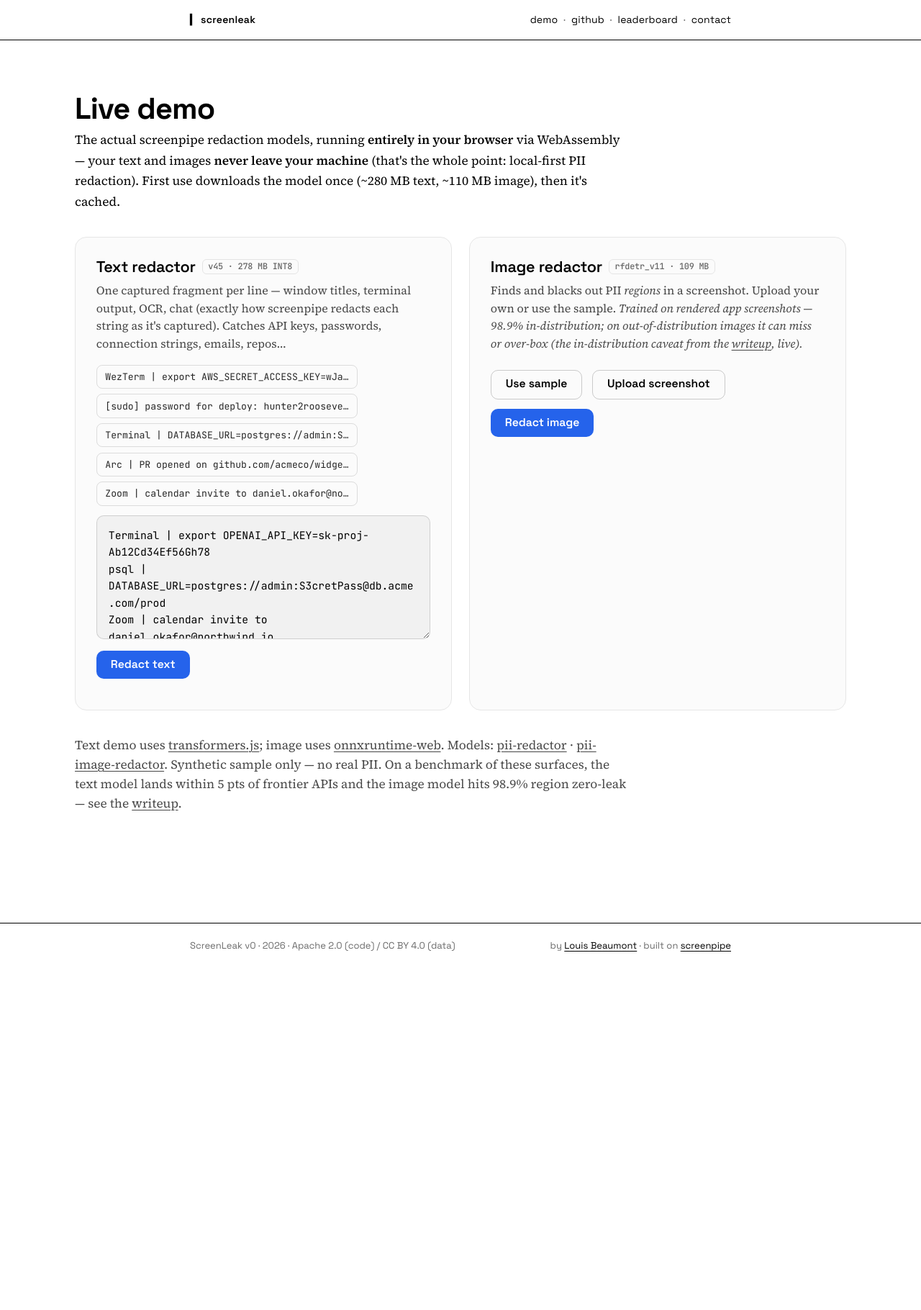
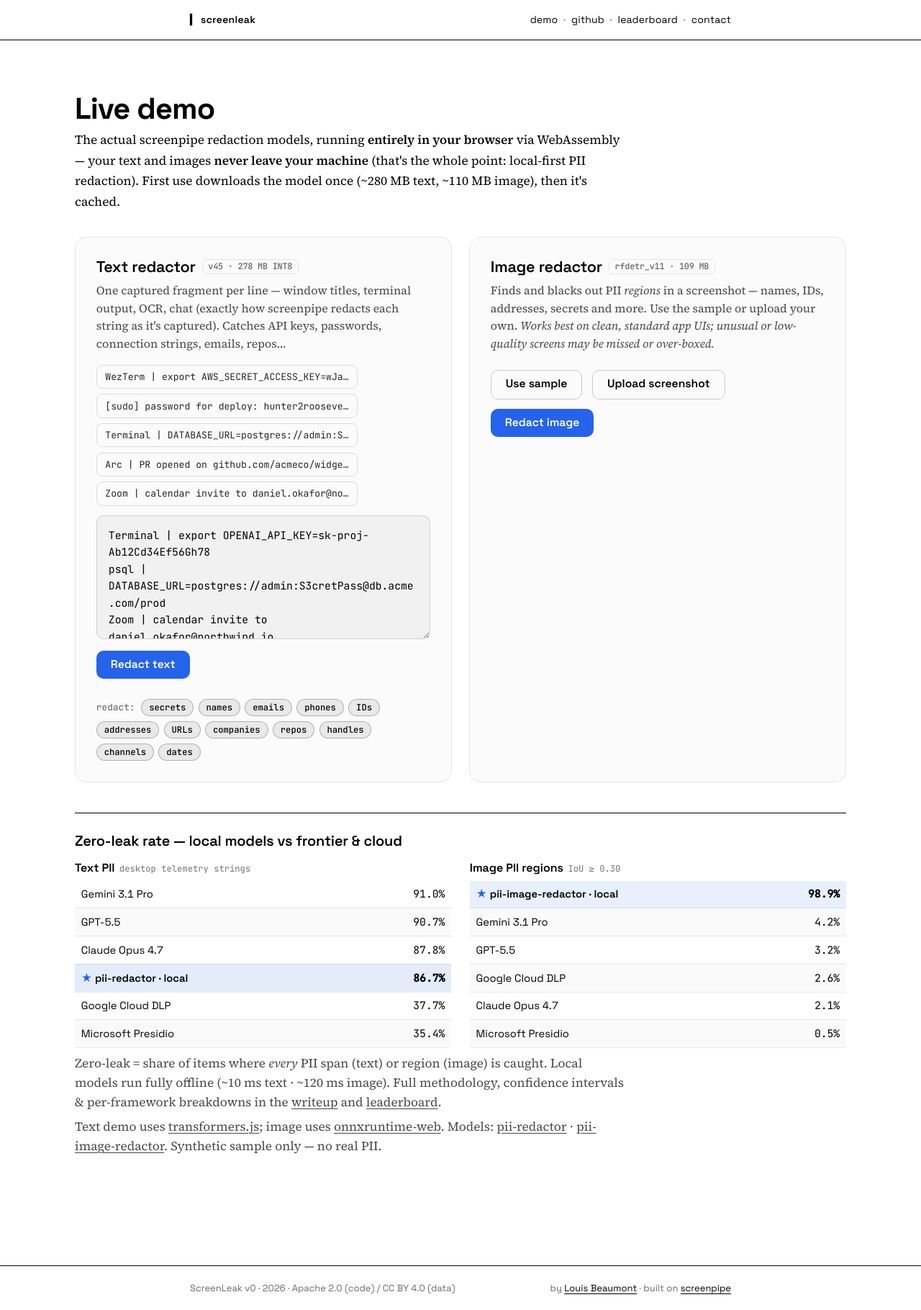
Before and after one commit to screenpipe/screenleak, a Jekyll site: the page built from docs/demo.html, in a window 1280 px wide. Shown: the whole page at 72% size. Built offline with Jekyll 4.4.1, drawn with Linux system fonts in a browser that asks for light colours; before the commit the page ends 1344 px from its top, so only the background shows below that.

Commit message:
demo: per-category redact toggle + benchmark table; soften data wording
- text demo: 12 category toggles (secrets / names / emails / phones / IDs /
  addresses / URLs / companies / repos / handles / channels / dates). The
  text model emits reliable per-category labels, so toggling re-renders the
  output instantly (no re-inference) — pick exactly what to black out.
  Image stays redact-all: it's a localizer, its per-region class isn't
  reliable enough on arbitrary screens to drive a category filter.
- benchmark tables under the demo: text + image zero-leak, local models vs
  frontier & cloud, sourced verbatim from the writeup, local rows starred.
- reword the image-card caveat to a usage note (no training-data wording)
  and drop "rendered" from the README one-liner.

Co-Authored-By: Claude Opus 4.8 <noreply@anthropic.com>

```diff
--- a/docs/demo.html
+++ b/docs/demo.html
@@ -28,12 +28,13 @@ Arc | PR opened on github.com/acmeco/widget-engine</textarea>
       <button id="text-run" class="btn">Redact text</button>
       <span id="text-status" class="status"></span>
     </div>
+    <div class="cats" id="cat-toggles"><span class="cats-label">redact:</span></div>
     <div id="text-output" class="output" hidden></div>
   </section>
 
   <section class="demo-card">
     <h2>Image redactor <span class="tag">rfdetr_v11 · 109&nbsp;MB</span></h2>
-    <p class="muted">Finds and blacks out PII <em>regions</em> in a screenshot. Upload your own or use the sample. <em>Trained on rendered app screenshots — 98.9% in-distribution; on out-of-distribution images it can miss or over-box (the in-distribution caveat from the <a href="{{ site.baseurl }}/">writeup</a>, live).</em></p>
+    <p class="muted">Finds and blacks out PII <em>regions</em> in a screenshot — names, IDs, addresses, secrets and more. Use the sample or upload your own. <em>Works best on clean, standard app UIs; unusual or low-quality screens may be missed or over-boxed.</em></p>
     <div class="row">
       <button id="img-example" class="btn ghost">Use sample</button>
       <label class="btn ghost">Upload screenshot<input id="img-file" type="file" accept="image/*" hidden></label>
@@ -45,7 +46,34 @@ Arc | PR opened on github.com/acmeco/widget-engine</textarea>
 
 </div>
 
-<p class="muted small">Text demo uses <a href="https://github.com/huggingface/transformers.js">transformers.js</a>; image uses <a href="https://onnxruntime.ai/docs/tutorials/web/">onnxruntime-web</a>. Models: <a href="https://huggingface.co/screenpipe/pii-redactor">pii-redactor</a> · <a href="https://huggingface.co/screenpipe/pii-image-redactor">pii-image-redactor</a>. Synthetic sample only — no real PII. On a benchmark of these surfaces, the text model lands within 5&nbsp;pts of frontier APIs and the image model hits 98.9% region zero-leak — see the <a href="{{ site.baseurl }}/">writeup</a>.</p>
+<h2 class="bench-h">Zero-leak rate — local models vs frontier &amp; cloud</h2>
+<div class="bench-grid">
+  <div class="bench">
+    <div class="bench-title">Text PII<span class="bench-sub">desktop telemetry strings</span></div>
+    <table>
+      <tr><td>Gemini 3.1 Pro</td><td class="num">91.0%</td></tr>
+      <tr><td>GPT-5.5</td><td class="num">90.7%</td></tr>
+      <tr><td>Claude Opus 4.7</td><td class="num">87.8%</td></tr>
+      <tr class="local"><td>pii-redactor · local</td><td class="num">86.7%</td></tr>
+      <tr><td>Google Cloud DLP</td><td class="num">37.7%</td></tr>
+      <tr><td>Microsoft Presidio</td><td class="num">35.4%</td></tr>
+    </table>
+  </div>
+  <div class="bench">
+    <div class="bench-title">Image PII regions<span class="bench-sub">IoU ≥ 0.30</span></div>
+    <table>
+      <tr class="local"><td>pii-image-redactor · local</td><td class="num">98.9%</td></tr>
+      <tr><td>Gemini 3.1 Pro</td><td class="num">4.2%</td></tr>
+      <tr><td>GPT-5.5</td><td class="num">3.2%</td></tr>
+      <tr><td>Google Cloud DLP</td><td class="num">2.6%</td></tr>
+      <tr><td>Claude Opus 4.7</td><td class="num">2.1%</td></tr>
+      <tr><td>Microsoft Presidio</td><td class="num">0.5%</td></tr>
+    </table>
+  </div>
+</div>
+<p class="muted small">Zero-leak = share of items where <em>every</em> PII span (text) or region (image) is caught. Local models run fully offline (~10&nbsp;ms text · ~120&nbsp;ms image). Full methodology, confidence intervals &amp; per-framework breakdowns in the <a href="{{ site.baseurl }}/">writeup</a> and <a href="https://github.com/screenpipe/screenleak/blob/main/results/unified_leaderboard.md">leaderboard</a>.</p>
+
+<p class="muted small">Text demo uses <a href="https://github.com/huggingface/transformers.js">transformers.js</a>; image uses <a href="https://onnxruntime.ai/docs/tutorials/web/">onnxruntime-web</a>. Models: <a href="https://huggingface.co/screenpipe/pii-redactor">pii-redactor</a> · <a href="https://huggingface.co/screenpipe/pii-image-redactor">pii-image-redactor</a>. Synthetic sample only — no real PII.</p>
 
 <style>
 /* this page ships its own <style>, so these only apply on /demo/ —
@@ -75,6 +103,23 @@ Arc | PR opened on github.com/acmeco/widget-engine</textarea>
 .output.show-labels .pii{margin-bottom:.6rem}
 .canvas-wrap{margin-top:.95rem;overflow:auto;max-height:640px;border-radius:10px}
 #img-canvas{max-width:100%;border:1px solid rgba(128,128,128,.3);border-radius:10px;display:none}
+/* category toggles (text demo) */
+.cats{display:flex;flex-wrap:wrap;gap:.4rem;align-items:center;margin:.75rem 0 .15rem}
+.cats-label{font:500 .8rem/1 var(--font-mono,monospace);opacity:.55;margin-right:.15rem}
+.cat{font:500 .76rem/1 var(--font-mono,monospace);border:1px solid rgba(128,128,128,.3);border-radius:999px;padding:.32rem .62rem;cursor:pointer;background:transparent;color:inherit;opacity:.4;text-decoration:line-through}
+.cat.on{opacity:1;background:rgba(128,128,128,.14);border-color:rgba(128,128,128,.55);text-decoration:none}
+.cat:hover{border-color:rgba(128,128,128,.7)}
+/* benchmark tables */
+.bench-h{font-size:1.25rem;margin:2.6rem 0 .2rem}
+.bench-grid{display:grid;grid-template-columns:1fr 1fr;gap:1.6rem;margin:1rem 0 .5rem;max-width:100%}
+@media(max-width:880px){.bench-grid{grid-template-columns:1fr}}
+.bench-title{font:600 1rem/1.3 var(--font-sans,sans-serif)}
+.bench-sub{font:400 .76rem/1 var(--font-mono,monospace);opacity:.55;margin-left:.4rem}
+.bench table{width:100%;border-collapse:collapse;font-size:.92rem;margin:.45rem 0 0}
+.bench td{padding:.42rem .55rem;border-bottom:1px solid rgba(128,128,128,.18)}
+.bench td.num{text-align:right;font-family:var(--font-mono,monospace)}
+.bench tr.local td{background:rgba(37,99,235,.1);font-weight:600}
+.bench tr.local td:first-child::before{content:"★ ";color:#2563eb}
 </style>
 
 <script type="module">
@@ -91,6 +136,39 @@ const EXAMPLES = [
 ];
 const exWrap = $("text-examples");
 EXAMPLES.forEach(t => { const b=document.createElement("button"); b.textContent = t.length>42?t.slice(0,42)+"…":t; b.title=t; b.onclick=()=>{ $("text-input").value=t; }; exWrap.appendChild(b); });
+
+// category toggles — the text model emits reliable per-category labels, so let
+// users choose which to black out. (The image model is a localizer; its
+// per-region class isn't reliable on arbitrary screens, so it redacts all.)
+const CATS=[
+  ["secret","secrets"],["private_person","names"],["private_email","emails"],
+  ["private_phone","phones"],["private_id","IDs"],["private_address","addresses"],
+  ["private_url","URLs"],["private_company","companies"],["private_repo","repos"],
+  ["private_handle","handles"],["private_channel","channels"],["private_date","dates"],
+];
+const selectedCats=new Set(CATS.map(c=>c[0]));
+const catWrap=$("cat-toggles");
+CATS.forEach(([key,label])=>{
+  const b=document.createElement("button");
+  b.type="button"; b.className="cat on"; b.textContent=label;
+  b.onclick=()=>{ if(selectedCats.has(key)){selectedCats.delete(key);b.classList.remove("on");} else {selectedCats.add(key);b.classList.add("on");} renderText(); };
+  catWrap.appendChild(b);
+});
+
+let lastText=null; // { lines:[{line,spans}], ms } — kept so toggles re-render without re-running the model
+function renderText(){
+  if(!lastText) return;
+  const out=$("text-output"), st=$("text-status");
+  let shown=0;
+  const htmlLines=lastText.lines.map(({line,spans})=>{
+    if(!line.trim()) return "";
+    const keep=spans.filter(s=>selectedCats.has(s.label));
+    shown+=keep.length;
+    return renderRedacted(line, keep);
+  });
+  out.hidden=false; out.classList.add("show-labels"); out.innerHTML=htmlLines.join("\n");
+  st.textContent=`${shown} span(s) redacted · ${lastText.ms} ms`;
+}
 
 let textPipe = null;
 async function loadText(setStatus){
@@ -138,26 +216,24 @@ function renderRedacted(text, spans){
   html+=esc(text.slice(i)); return html;
 }
 $("text-run").onclick = async () => {
-  const btn=$("text-run"), st=$("text-status"), out=$("text-output");
+  const btn=$("text-run"), st=$("text-status");
   btn.disabled=true;
   try{
     const pipe=await loadText(m=>st.textContent=m);
     st.textContent="redacting…";
     // screenpipe redacts each captured fragment independently; mirror that by
-    // running the model per line (its training distribution is single short
-    // telemetry strings — one blob of many entities degrades recall).
+    // running the model per line (its distribution is single short telemetry
+    // strings — one blob of many entities degrades recall).
     const lines=$("text-input").value.split("\n");
     const t0=performance.now();
-    let total=0; const htmlLines=[];
+    const collected=[];
     for(const line of lines){
-      if(!line.trim()){ htmlLines.push(""); continue; }
+      if(!line.trim()){ collected.push({line, spans:[]}); continue; }
       const res=await pipe(line);
-      const spans=reconstructSpans(res, line);
-      total+=spans.length;
-      htmlLines.push(renderRedacted(line, spans));
+      collected.push({line, spans:reconstructSpans(res, line)});
     }
-    out.hidden=false; out.classList.add("show-labels"); out.innerHTML=htmlLines.join("\n");
-    st.textContent=`${total} span(s) redacted · ${Math.round(performance.now()-t0)} ms`;
+    lastText={ lines:collected, ms:Math.round(performance.now()-t0) };
+    renderText(); // respects the current category toggles
   }catch(e){ st.textContent="error: "+(e.message||e); console.error(e); }
   finally{ btn.disabled=false; }
 };
```
Also changed, not shown: README.md.
